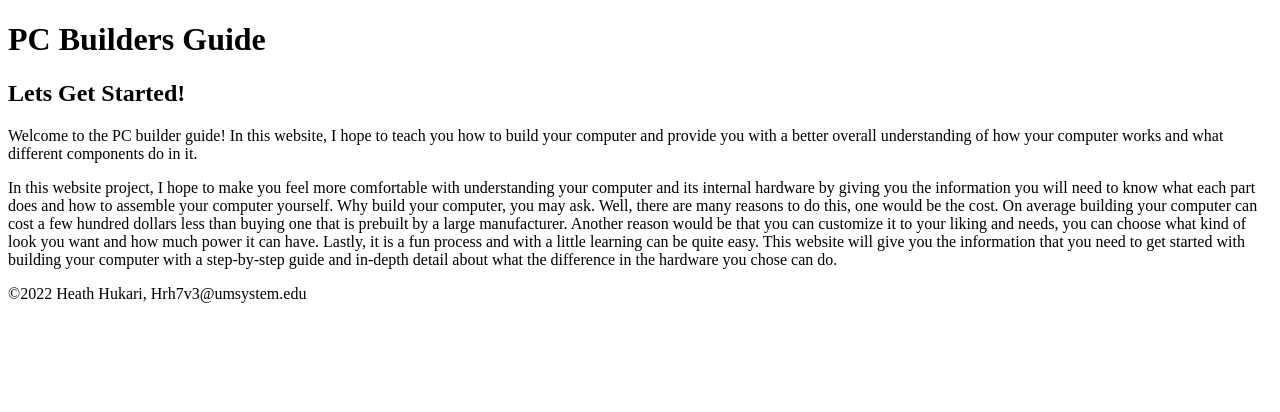
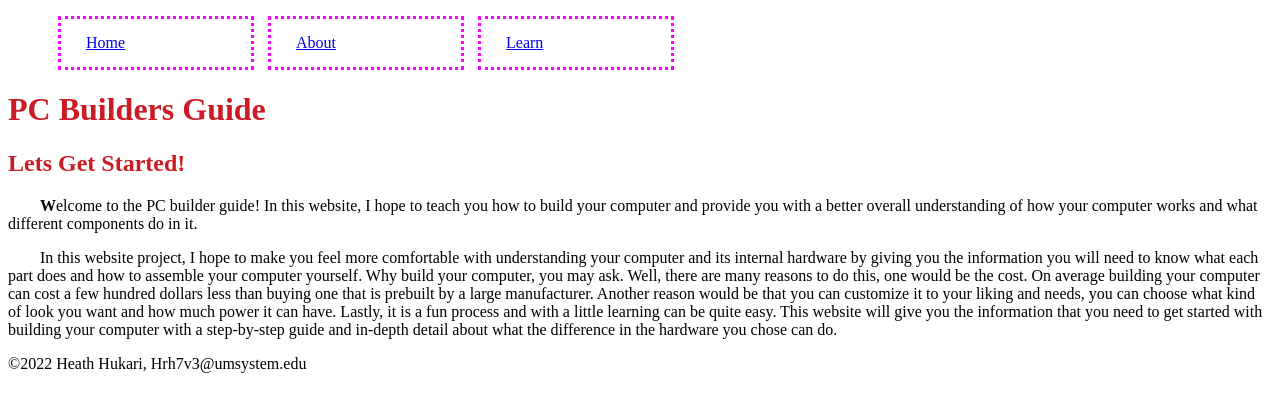
Before and after one commit to heathhukari/heathhukari.github.io, a plain HTML site: page islt_7310/index.html in a window 1280 px wide. Drawn offline with Linux system fonts and the light colour scheme.

Commit message:
Add files via upload

```diff
--- a/islt_7310/index.html
+++ b/islt_7310/index.html
@@ -23,9 +23,14 @@ Tested:  5/12/22 Passed
                <meta charset="utf-8">
                <title>Home Page</title>
                <link rel="stylesheet" href="style.css">
+               <link href="nav.css" rel="stylesheet">
 </head>
 <body>
-    <nav></nav>
+    <nav> <ul>
+        <li><a href="index.html">Home</a></li>
+        <li><a href="about.html">About</a></li>
+        <li><a href="#learn.html">Learn</a></li>
+        </ul></nav>
     <header><h1>PC Builders Guide</h1></header>
     <p class="paragraph"></p><h2>Lets Get Started!</h2>
 </p>
--- /dev/null
+++ b/islt_7310/nav.css
@@ -0,0 +1,9 @@
+ul li {
+    display: inline-block;
+    border: 3px dotted magenta;
+    width: 150px;
+    list-style-type: none;
+    padding: 15px 15px 15px 25px;
+    margin-top: 0;
+    margin-left: 10px;
+    }
--- /dev/null
+++ b/islt_7310/style.css
@@ -0,0 +1,3 @@
+h1, h2  {color: #cc1b24;}
+main p:first-child::first-letter {font-weight: bold;}
+p {text-indent: 2em;}
```
